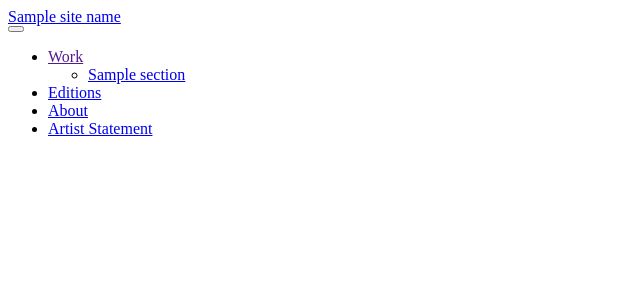
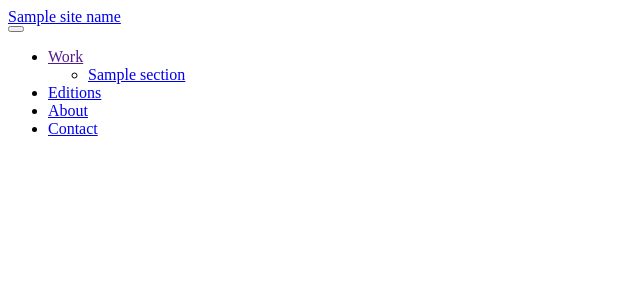
Before and after one commit to colettewilson/ginrim, a PHP site: template templates/_shared/header.twig in a window 1280 px wide. Shown: the top 300 px of the page, without its empty margins (0-640 px from the left). Run offline with PHP 8.4, Linux system fonts and the light colour scheme; the template is opened without the code that fills it: most values are stand-ins (such as "Sample title", 1, 10 or a date in 2020); some libraries are stand-ins or nearby versions.

Commit message:
rename some nav links

```diff
--- a/templates/_shared/header.twig
+++ b/templates/_shared/header.twig
@@ -29,9 +29,9 @@
 			<li class="side-nav__item">
 				<a class="side-nav__link logo" href="/about">About</a>
 			</li>
-			{% if craft.entries.section('artistsStatement').status('live').first() != null %}
+			{% if craft.entries.section('contact').status('live').first() != null %}
 				<li class="side-nav__item">
-					<a class="side-nav__link logo" href="/artists-statement">Artist Statement</a>
+					<a class="side-nav__link logo" href="/artists-statement">Contact</a>
 				</li>
 			{% endif %}
 		</ul>
--- a/templates/_shared/side-nav.twig
+++ b/templates/_shared/side-nav.twig
@@ -22,11 +22,11 @@
 				<a class="side-nav__link logo" href="/editions">Editions</a>
 			</li>
 			<li class="side-nav__item">
-				<a class="side-nav__link logo" href="/about">About / Contact</a>
+				<a class="side-nav__link logo" href="/about">About</a>
 			</li>
-			{% if craft.entries.section('artistsStatement').status('live').first() != null %}
+			{% if craft.entries.section('contact').status('live').first() != null %}
 				<li class="side-nav__item">
-					<a class="side-nav__link logo" href="/artists-statement">Artist's Statement</a>
+					<a class="side-nav__link logo" href="/artists-statement">Contact</a>
 				</li>
 			{% endif %}
 		</ul>
```
